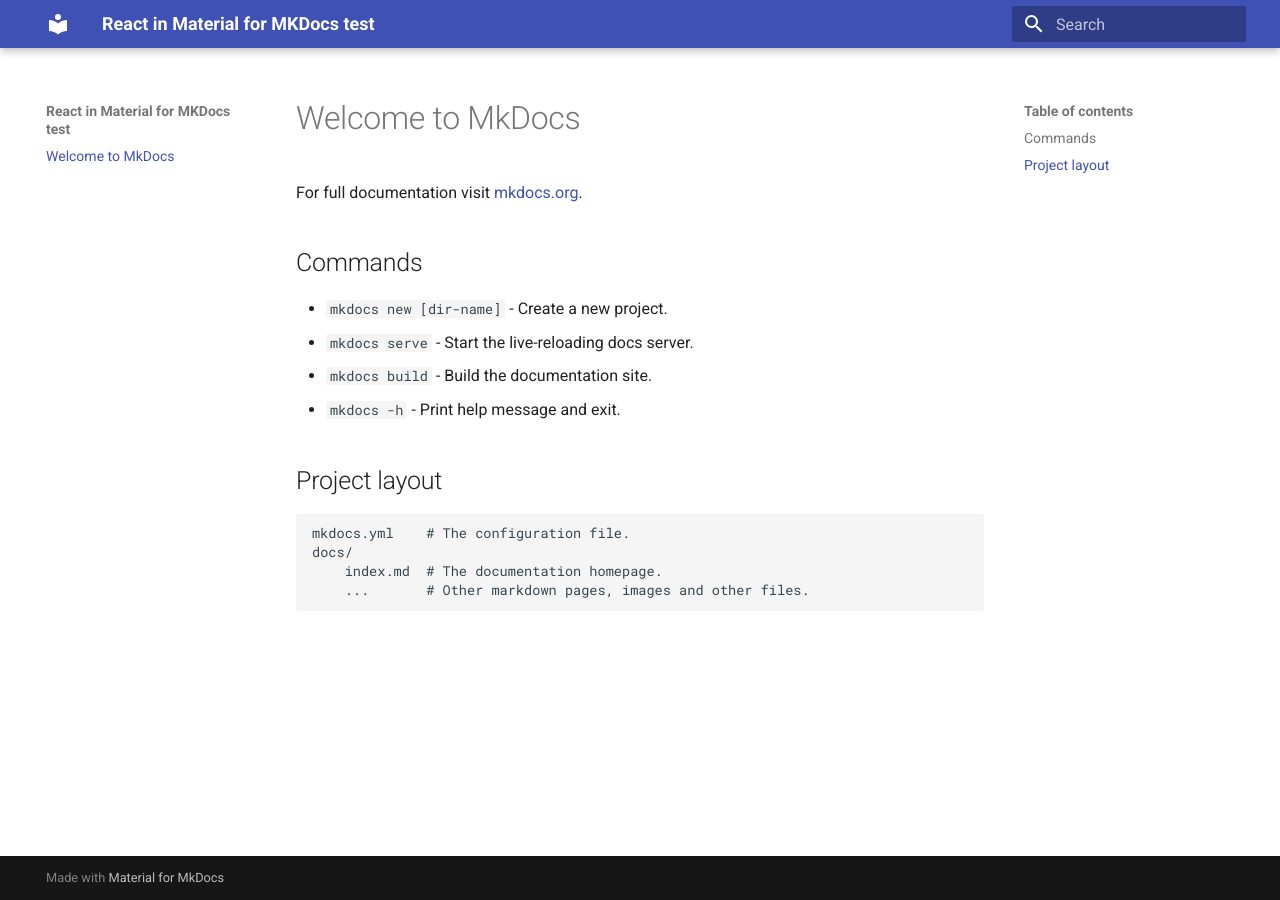
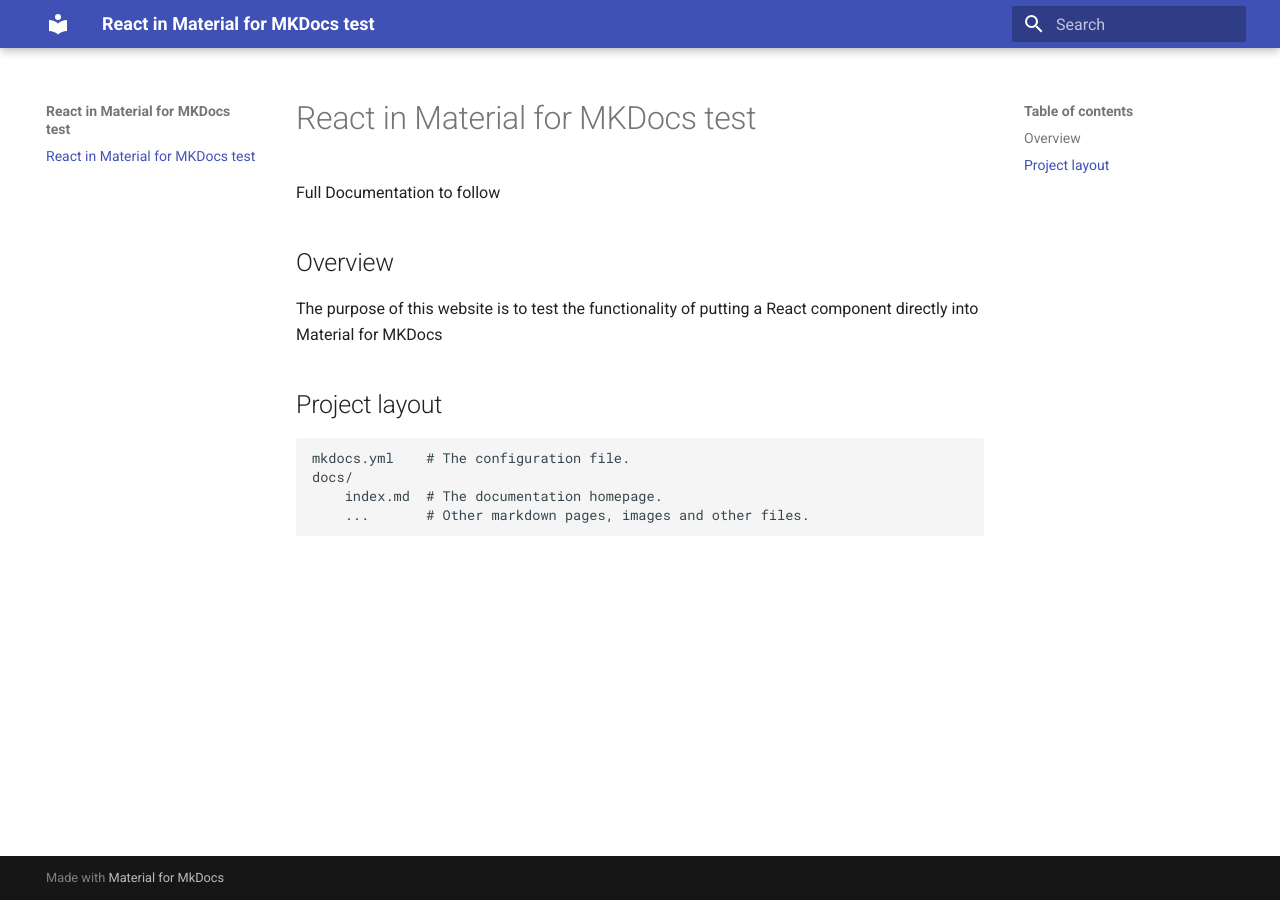
Before and after one commit to Raxxius/react-in-mkdocs-test, an MkDocs documentation site: the page built from docs/index.md, in a window 1280 px wide. Built offline with MkDocs 1.6.1 and Material for MkDocs 9.7.7, drawn with Linux system fonts in a browser that asks for light colours.

Commit message:
add purpose to website

```diff
--- a/docs/index.md
+++ b/docs/index.md
@@ -1,13 +1,10 @@
-# Welcome to MkDocs
+# React in Material for MKDocs test
 
-For full documentation visit [mkdocs.org](https://www.mkdocs.org).
+Full Documentation to follow
 
-## Commands
+## Overview
 
-* `mkdocs new [dir-name]` - Create a new project.
-* `mkdocs serve` - Start the live-reloading docs server.
-* `mkdocs build` - Build the documentation site.
-* `mkdocs -h` - Print help message and exit.
+The purpose of this website is to test the functionality of putting a React component directly into Material for MKDocs
 
 ## Project layout
 
```
